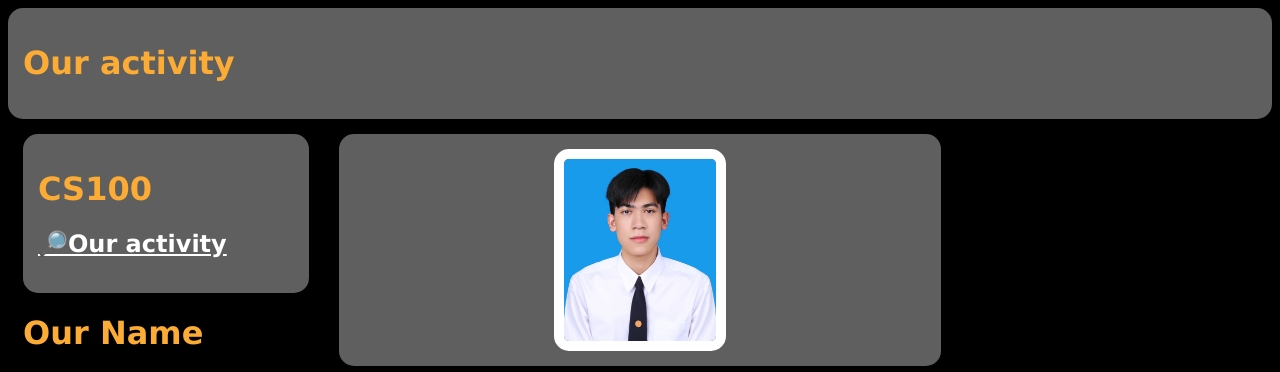
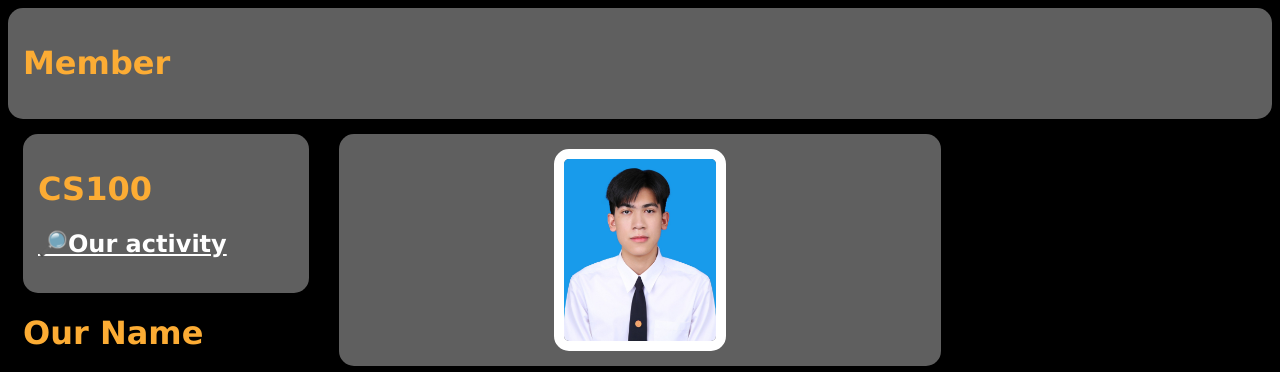
Before and after one commit to Thanakritpiboonsawat/CS100-Project-G60, a plain HTML site: page html/member-ham.html.html in a window 1280 px wide. Shown: the top 372 px of the page. Drawn offline with Linux system fonts and the light colour scheme.

Commit message:
modified member ham

```diff
--- a/html/member-ham.html.html
+++ b/html/member-ham.html.html
@@ -7,7 +7,7 @@
 <body>
 
   <div class="header">
-    <h1 style="color: rgb(252, 172, 52) ; ">Our activity </h1>
+    <h1 style="color: rgb(252, 172, 52) ; ">Member </h1>
   </div>
 
   <div class="row">
```
Also changed, not shown: index.html.html (renamed from Homepage.html).
